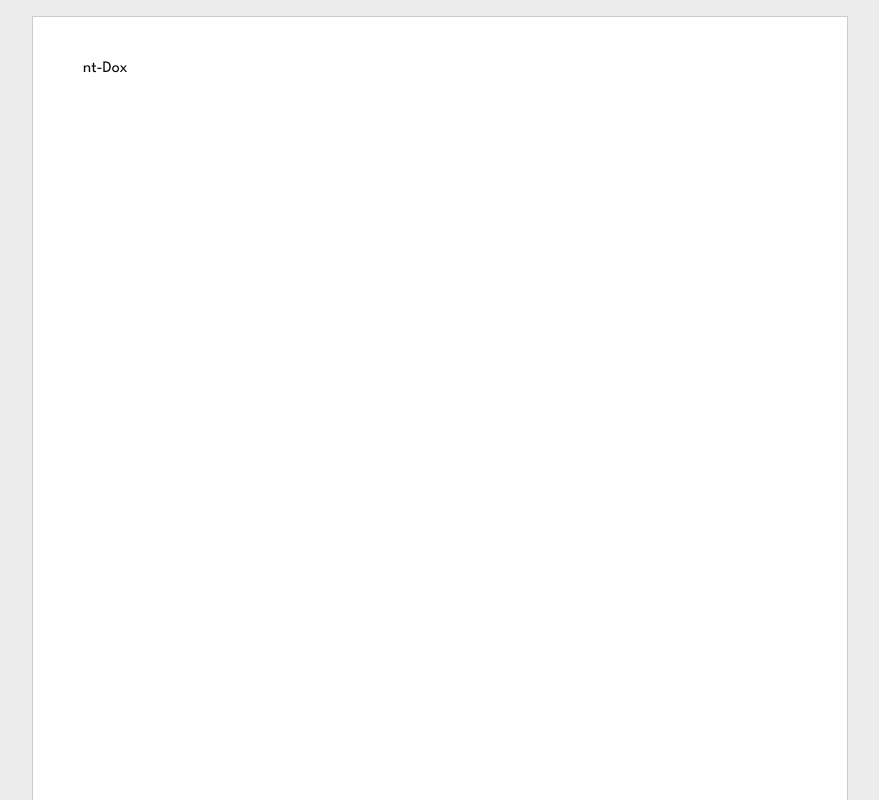
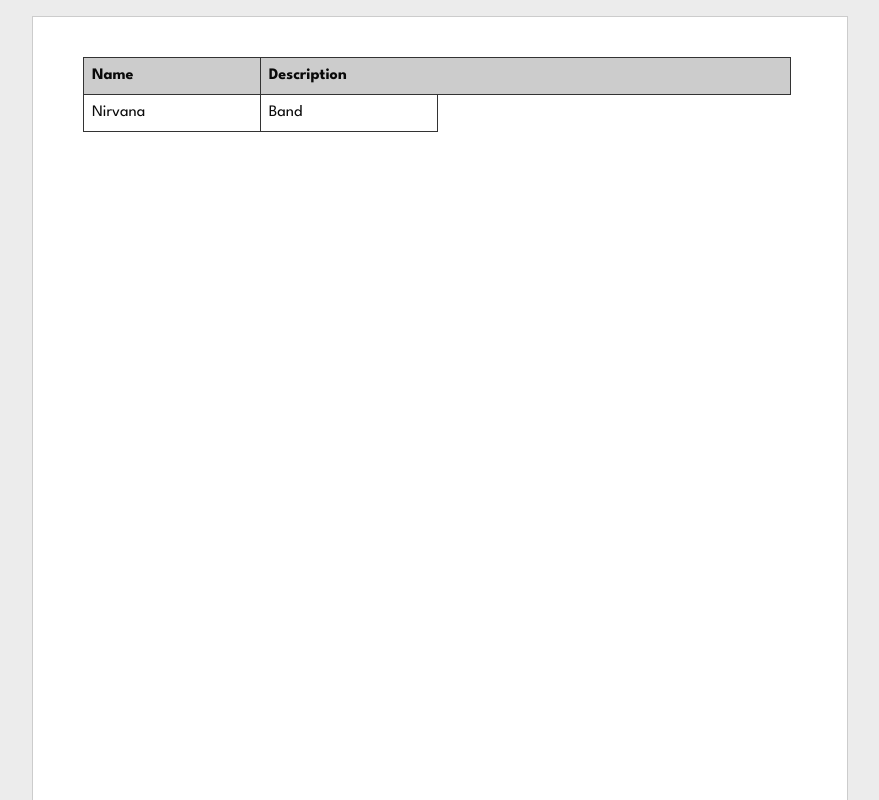
Before and after one commit to Nimira43/nt-Dox, a Next.js app: page /documents/123 in a window 1280 px wide. Shown: the top 800 px of the page, without its empty margins (200-1079 px from the left). Built offline with nearby package versions, Linux system fonts and the light colour scheme; a web font is replaced by a local one.

Commit message:
Tested out table functionality - working well

```diff
--- a/src/app/documents/[documentId]/editor.tsx
+++ b/src/app/documents/[documentId]/editor.tsx
@@ -28,7 +28,19 @@
       }) ,
       TaskList,
     ],
-    content: '<p>nt-Dox</p>',
+    content: `<table>
+      <tbody>
+        <tr>
+          <th>Name</th>
+          <th colspan="3">Description</th>
+        </tr>
+        <tr>
+          <td>Nirvana</td>
+          <td>Band</td>
+        </tr>
+      </tbody>
+
+    </table>`,
   })
   return (
     <div className='size-full overflow-x-auto bg-[#ececec] px-4 print:p-0 print:bg-[#fff] print:overflow-visible'>
```
